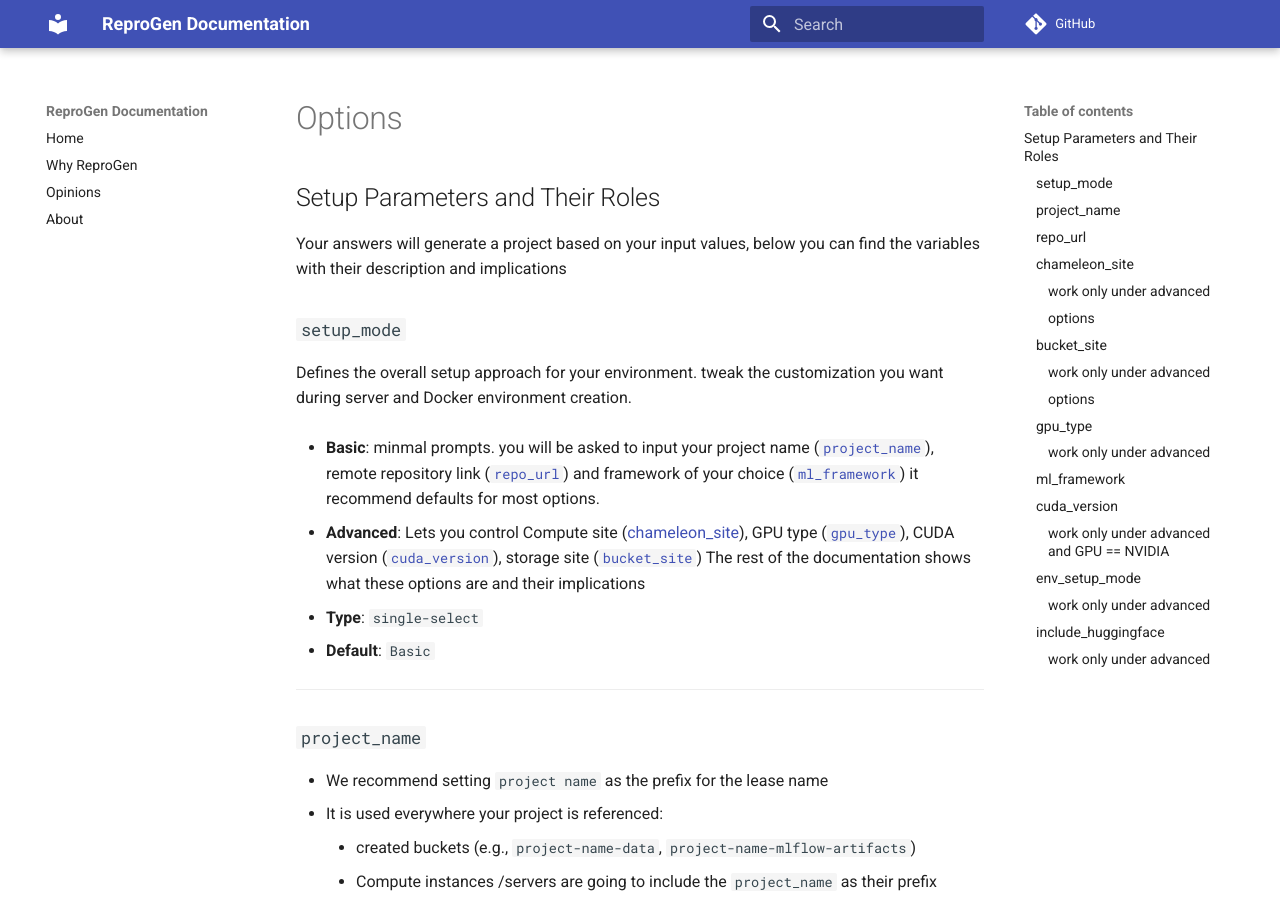
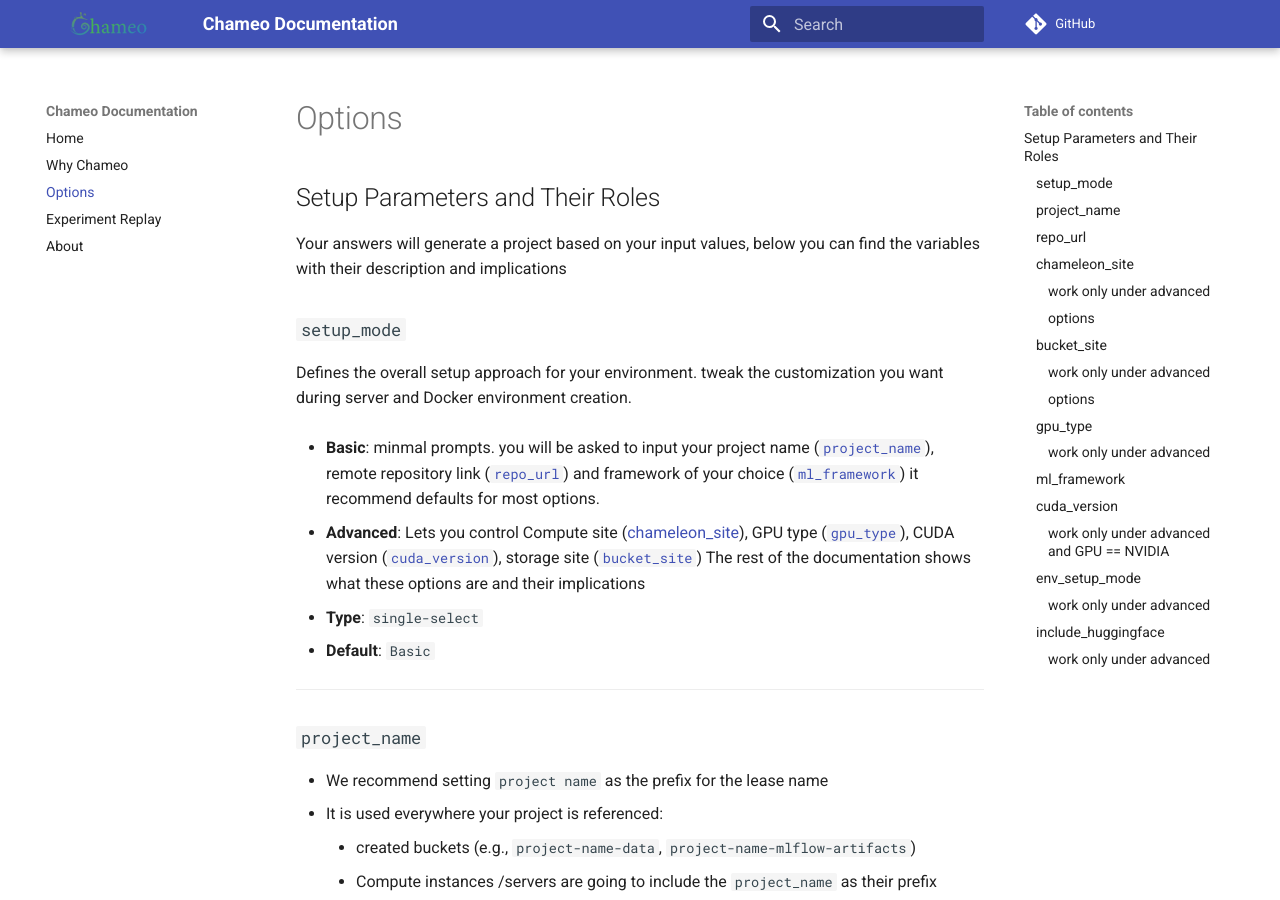
Before and after one commit to A7med7x7/chameo_docs, an MkDocs documentation site: the page built from docs/options.md, in a window 1280 px wide and 900 px high. Built offline with MkDocs 1.6.1 and Material for MkDocs 9.7.7, drawn with Linux system fonts in a browser that asks for light colours; comment, search, counter and statistics services are not loaded.

Commit message:
navigation renamed

```diff
--- a/mkdocs.yml
+++ b/mkdocs.yml
@@ -1,14 +1,25 @@
-site_name: ReproGen Documentation
+site_name: Chameo Documentation
 site_url: https://your-site-url.com
-repo_url: https://github.com/A7med7x7/ReproGen/
+repo_url: https://github.com/A7med7x7/chameo/
 theme:
   name: material
-  logo: null
-  favicon: null
+  logo: "images/logo.png"
+  favicon: "images/logo.png"
+  palette:
+    - scheme: default
+      primary: indigo
+      accent: pink
+    - scheme: slate
+      primary: indigo
+      accent: pink
+      toggle:
+        icon: material/weather-night
+        name: Switch to dark mode
 nav:
-  - Home: index.md
-  - Why ReproGen: why.md
-  - Opinions: opinions.md
+  - Home: home.md
+  - Why Chameo: why.md
+  - Options: options.md
+  - Experiment Replay: replay.md
   - About: about.md
 markdown_extensions:
   - admonition
```
